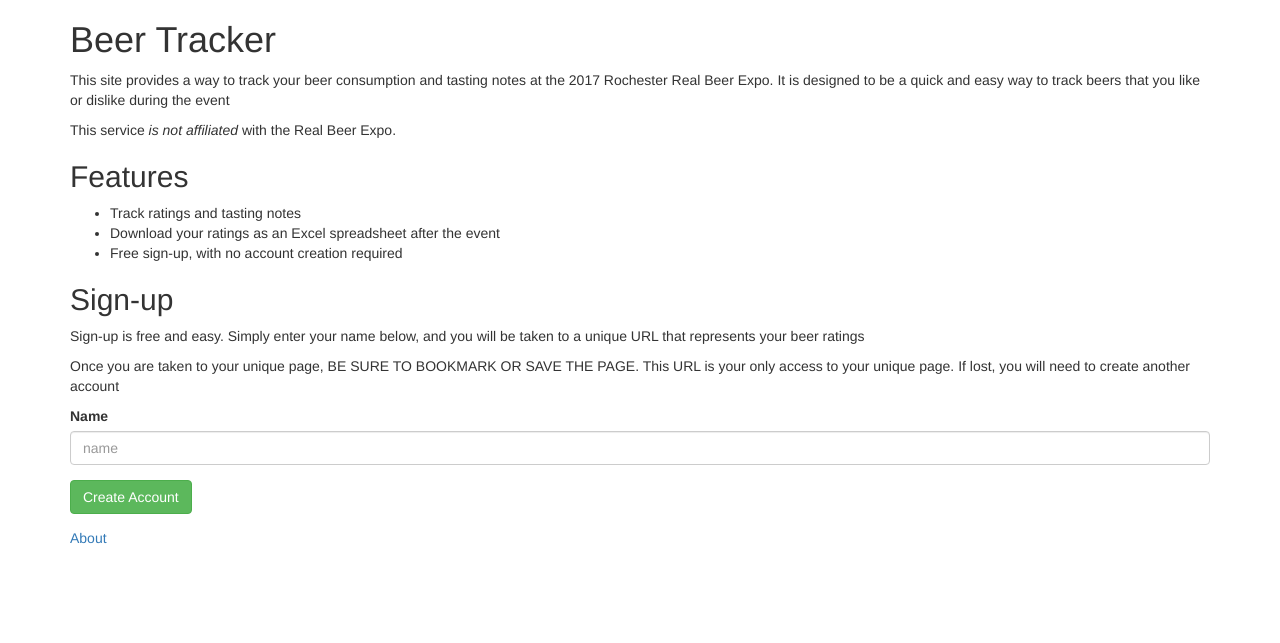
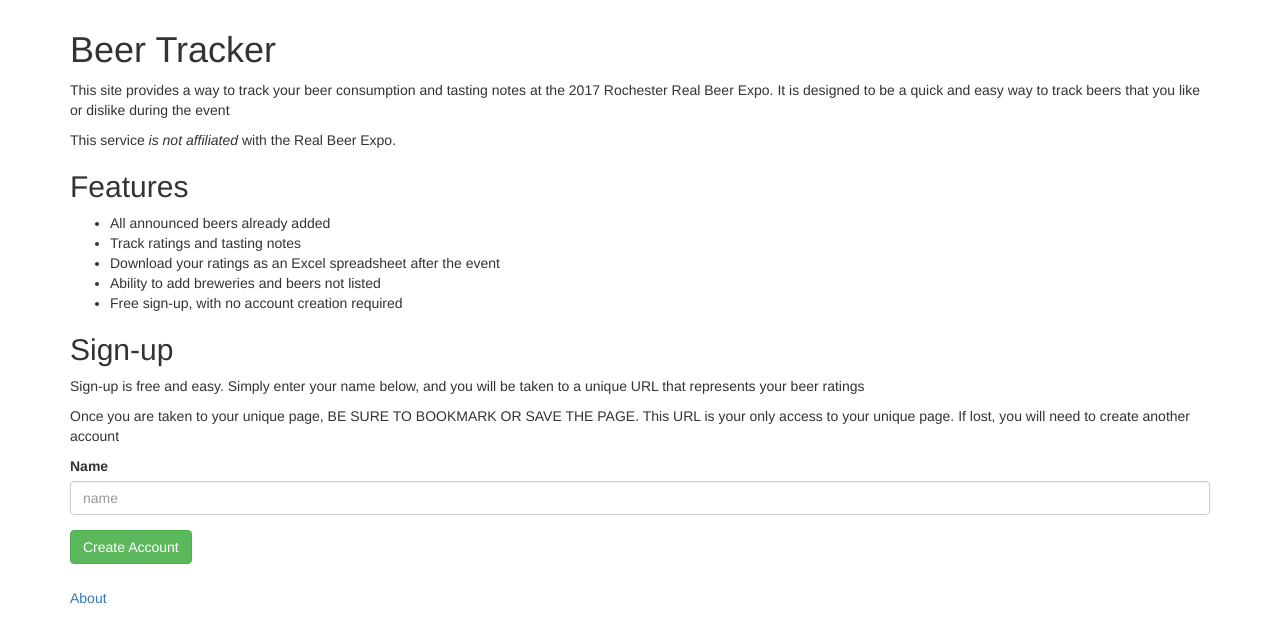
Before and after one commit to acritelli/beerTracker, a Flask app: page / in a window 1280 px wide. Shown: the top 643 px of the page. Run offline with Flask 2, Linux system fonts and the light colour scheme; some libraries are stand-ins or nearby versions.

Commit message:
separating stylesheet out

```diff
--- /dev/null
+++ b/static/styles/style.css
@@ -0,0 +1,11 @@
+#otherBrewery {
+    display: none;
+}
+
+#otherBeer {
+    display: none;
+}
+
+.row {
+    margin-top: 10px;
+}
--- a/templates/signup.html
+++ b/templates/signup.html
@@ -2,7 +2,7 @@
     <head>
         <!-- Bootstrap - Latest compiled and minified CSS -->
         <link rel="stylesheet" href="https://maxcdn.bootstrapcdn.com/bootstrap/3.3.7/css/bootstrap.min.css" integrity="sha384-BVYiiSIFeK1dGmJRAkycuHAHRg32OmUcww7on3RYdg4Va+PmSTsz/K68vbdEjh4u" crossorigin="anonymous">
-
+        <link rel="stylesheet" href="/static/styles/style.css">
         <title>2017 Expo Signup</title>
     </head>
 
@@ -17,8 +17,10 @@
 
                     <h2>Features</h2>
                     <ul>
+                        <li>All announced beers already added</li>
                         <li>Track ratings and tasting notes</li>
                         <li>Download your ratings as an Excel spreadsheet after the event</li>
+                        <li>Ability to add breweries and beers not listed</li>
                         <li>Free sign-up, with no account creation required</li>
                     </ul>
 
```
Also changed, not shown: templates/userPage.html (+1 -12 lines).
